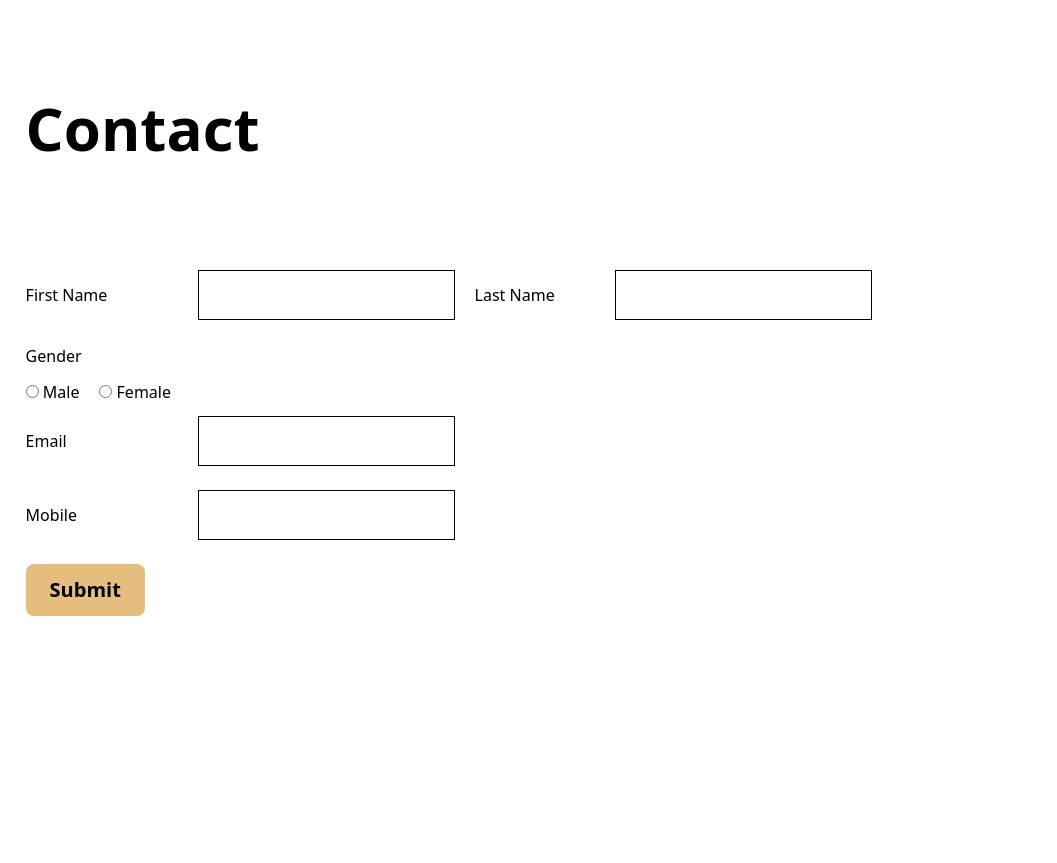
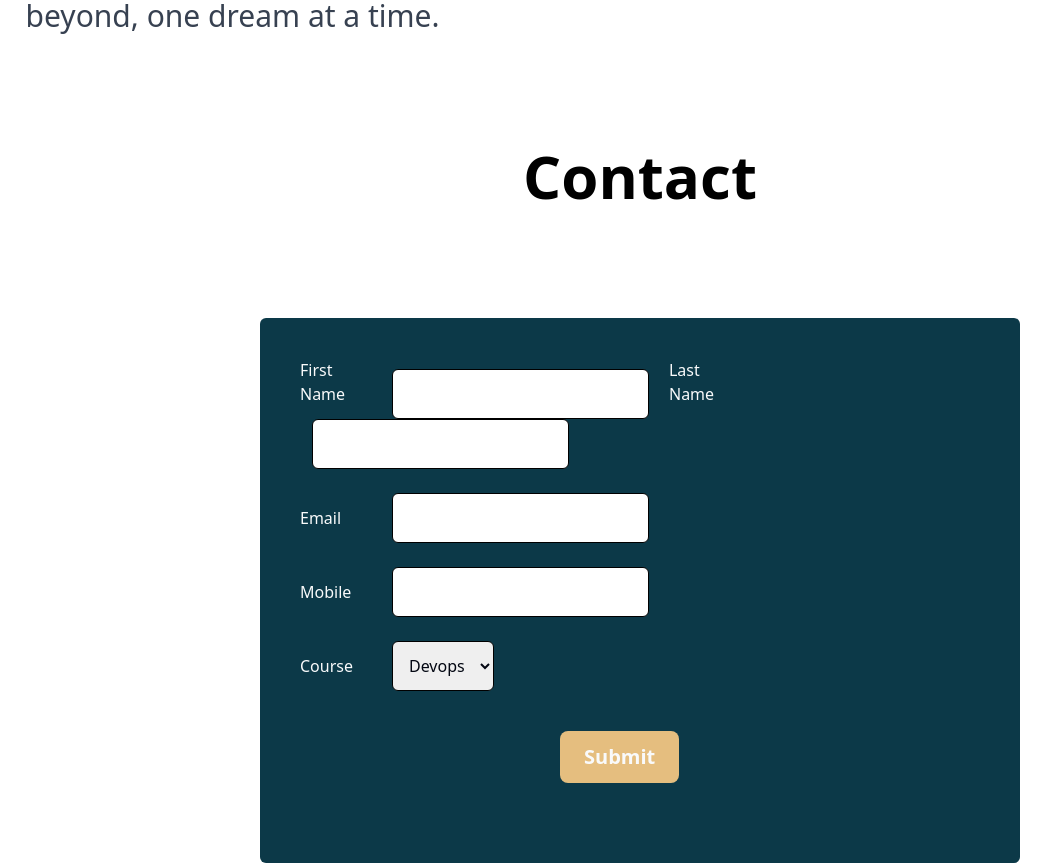
Before and after one commit to SHABARIUS/Web-App-deployment, a React (Vite) app: page / in a window 1280 px wide. Shown: the part 2817-3680 px from the top of the page, without its empty margins (0-1057 px from the left). Before the commit the page ends 3433 px from the top, so only its background shows below. Built offline with nearby package versions, Linux system fonts and the light colour scheme.

Commit message:
feat: little styling changes

```diff
--- a/src/components/Views/Contact.jsx
+++ b/src/components/Views/Contact.jsx
@@ -1,38 +1,67 @@
-
+// import { useState } from 'react'
 const Contact = () => {
   return (
-    <div className="w-[96%] m-auto">
-        <h2 className="text-6xl font-bold my-28">Contact</h2>
-        <form action="">
+    <div className='w-[96%] m-auto'>
+      <h2 className='text-6xl font-bold my-28 text-center'>Contact</h2>
+      <div className='w-[760px] m-auto bg-[#0C3948] p-10 rounded-md text-gray-50'>
+        <form action=''>
           <div>
-                <label htmlFor="FirstName" className="inline-block w-40">First Name</label>
-                <input type="text" className="ml-3 p-3 border border-black border-solid outline-black mr-5" />
-                <label htmlFor="LastName" className="inline-block w-32">Last Name</label>
-                <input type="text" className="mx-3 p-3 border border-black border-solid outline-black" />
+            <label htmlFor='FirstName' className='inline-block w-20'>
+              First Name
+            </label>
+            <input
+              type='text'
+              className='ml-3 p-3 border border-black border-solid  mr-5 text-gray-950 rounded-md outline-none'
+            />
+            <label htmlFor='LastName' className='inline-block w-20'>
+              Last Name
+            </label>
+            <input
+              type='text'
+              className='mx-3 p-3 border border-black border-solid  text-gray-950 rounded-md outline-none'
+            />
           </div>
           <br />
           <div>
-                <label htmlFor="Gender">
-                    Gender
+            <label htmlFor='Email' className='inline-block w-20'>
+              Email
             </label>
-                <br />
-                <div className="my-3">
-                    <input type="radio" value="male" name="gender" /> <span className="mr-5">Male</span>
-                    <input type="radio" value="female" name="gender"/> Female
-                </div>
-                <label htmlFor="Email" className="inline-block w-40">Email</label>
-                <input type="email" className="mx-3 p-3 border border-black border-solid outline-black" />
+            <input
+              type='email'
+              className='mx-3 p-3 border border-black border-solid  text-gray-950 rounded-md outline-none'
+            />
           </div>
           <br />
           <div>
-                <label htmlFor="Number" className="inline-block w-40">Mobile</label>
-                <input type="text" className="mx-3 p-3 border border-black border-solid outline-black" />
+            <label htmlFor='Number' className='inline-block w-20'>
+              Mobile
+            </label>
+            <input
+              type='text'
+              className='mx-3 p-3 border border-black border-solid  text-gray-950 rounded-md outline-none'
+            />
           </div>
           <br />
           <div>
-                <button className='px-6 py-3 bg-[#E5BE7F] text-xl rounded-lg font-bold'>Submit</button>
+            <label htmlFor='Number' className='inline-block w-20'>
+              Course
+            </label>
+            <select
+              name='course'
+              id='course'
+              className='mx-3 p-3 border border-black border-solid  text-gray-950 rounded-md outline-none'
+            >
+              <option value='devops'>Devops</option>
+              <option value='mern'>MERN</option>
+            </select>
+          </div>
+          <div className='my-10 m-auto w-40'>
+            <button className='px-6 py-3 bg-[#E5BE7F] text-xl rounded-lg font-bold'>
+              Submit
+            </button>
           </div>
         </form>
+      </div>
     </div>
   )
 }
--- a/src/components/Views/Courses.jsx
+++ b/src/components/Views/Courses.jsx
@@ -1,27 +1,43 @@
-import devOps from "../../assets/devops.png"
-import mern from "../../assets/node.png"
+import devOps from '../../assets/devops.png'
+import mern from '../../assets/node.png'
 const Courses = () => {
   return (
-    <div className="w-[96%] m-auto">
-        <h2  className="text-6xl font-bold my-32">Courses</h2>
-        <div className="flex items-center my-20">
-            <div className="w-[35%]">
-                <img src={devOps} alt="course logo" width="350px"/>
+    <div className='w-[96%] m-auto'>
+      <h2 className='text-6xl font-bold my-32'>Courses</h2>
+      <div className='flex items-center my-20'>
+        <div className='w-[35%]'>
+          <img src={devOps} alt='course logo' width='350px' />
         </div>
         <div>
-                <h2 className="text-4xl font-bold my-10">Devops</h2>
-                <h4 className="text-2xl text-gray-700">Learn the latest technologies and best practices from industry professionals and gain hands-on experience</h4>
-                <p>Duration: <span>3 Months</span></p>
+          <h2 className='text-4xl font-bold my-10'>Devops</h2>
+          <h4 className='text-2xl text-gray-700'>
+            Learn the latest technologies and best practices from industry
+            professionals and gain hands-on experience
+          </h4>
+          <p>
+            Duration: <span>3 Months</span>
+          </p>
+          <p>
+            Mode: <span>Online</span>
+          </p>
         </div>
       </div>
-        <div className="flex items-center my-20">
-            <div className="w-[35%]">
-                <img src={mern} alt="course logo" width="350px"/>
+      <div className='flex items-center my-20'>
+        <div className='w-[35%]'>
+          <img src={mern} alt='course logo' width='350px' />
         </div>
         <div>
-                <h2 className="text-4xl font-bold my-10">MERN Stack</h2>
-                <h4 className="text-2xl text-gray-700">We offer comprehensive courses on full stack development to help you advance your career</h4>
-                <p>Duration: <span>3 Months</span></p>
+          <h2 className='text-4xl font-bold my-10'>MERN Stack</h2>
+          <h4 className='text-2xl text-gray-700'>
+            We offer comprehensive courses on full stack development to help you
+            advance your career
+          </h4>
+          <p>
+            Duration: <span>3 Months</span>
+          </p>
+          <p>
+            Mode: <span>Online</span>
+          </p>
         </div>
       </div>
     </div>
--- a/src/components/Views/Header.jsx
+++ b/src/components/Views/Header.jsx
@@ -4,17 +4,21 @@ const Header = () => {
   return (
     <div className='wrapper  bg-[#0C3948]'>
       <div className='navBar flex justify-between items-center w-[98%] m-auto py-3'>
-        <div className="logo w-96 flex items-center">
-          <img src={imgUrl} alt="logo" width='128px'/>
-          <h1 className='text-slate-100 font-bold'>Docent Disciple Dream Technologies</h1>
+        <div className='logo w-96 flex items-center'>
+          <img src={imgUrl} alt='logo' width='128px' />
+          <h1 className='text-slate-100 font-bold'>
+            Docent Disciple Dream Technologies
+          </h1>
         </div>
-        <ul className='flex text-slate-100 w-80 justify-between font-bold'>
+        <ul className='flex text-slate-100 w-80 justify-between font-bold cursor-pointer'>
           <li>Home</li>
           <li>About</li>
           <li>Contact</li>
         </ul>
         <div>
-          <button className='px-4 py-2 font-bold rounded bg-[#E5BE7F]'>Join Now</button>
+          <button className='px-4 py-2 font-bold rounded bg-[#E5BE7F] cursor-pointer'>
+            Join Now
+          </button>
         </div>
       </div>
     </div>
```
Lines whose indentation alone changed are shown as unchanged.
